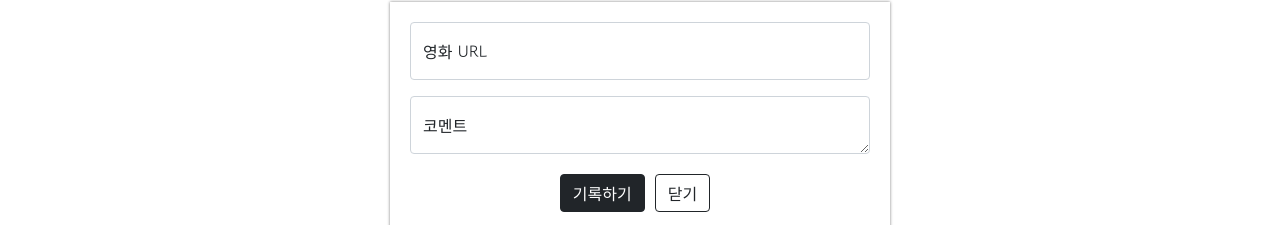
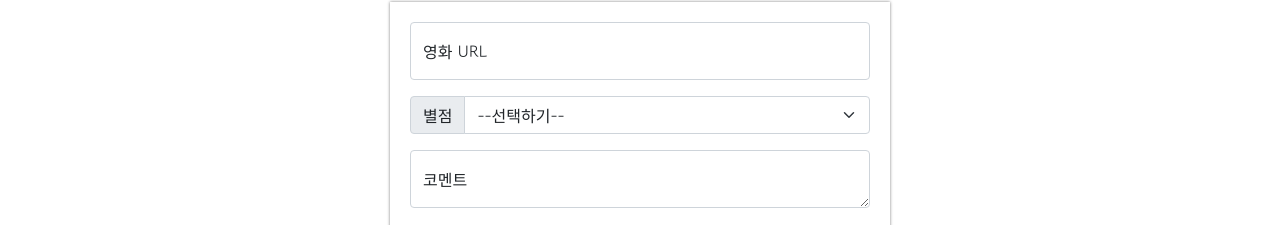
Before and after one commit to erickimme/mypage, a plain HTML site: page index.html in a window 1280 px wide. Shown: the part 268-493 px from the top of the page. Drawn offline with nearby package versions, Linux system fonts and the light colour scheme.

Commit message:
Update index.html
Added a new form
1. Rating
2. Options - 1-5 stars

```diff
--- a/index.html
+++ b/index.html
@@ -137,10 +137,23 @@
         <button class="add-movie">기록하기</button>
         <button class="closee">닫기</button> -->
 
-        <!-- 영상보고 한 것 -->
+        <!-- 영상보고 작업한 것 -->
         <div class="form-floating mb-3">
             <input type="email" class="form-control" id="floatingInput" placeholder="name@example.com">
             <label for="floatingInput">영화 URL</label>
+          </div>
+
+          <!-- 숙제 -->
+          <div class="input-group mb-3">
+            <label class="input-group-text" for="inputGroupSelect01">별점</label>
+            <select class="form-select" id="inputGroupSelect01">
+              <option selected>--선택하기--</option>
+              <option value="1">⭐</option>
+              <option value="2">⭐⭐</option>
+              <option value="3">⭐⭐⭐</option>
+              <option value="4">⭐⭐⭐⭐</option>
+              <option value="5">⭐⭐⭐⭐⭐</option>
+            </select>
           </div>
 
           <div class="form-floating">
```
